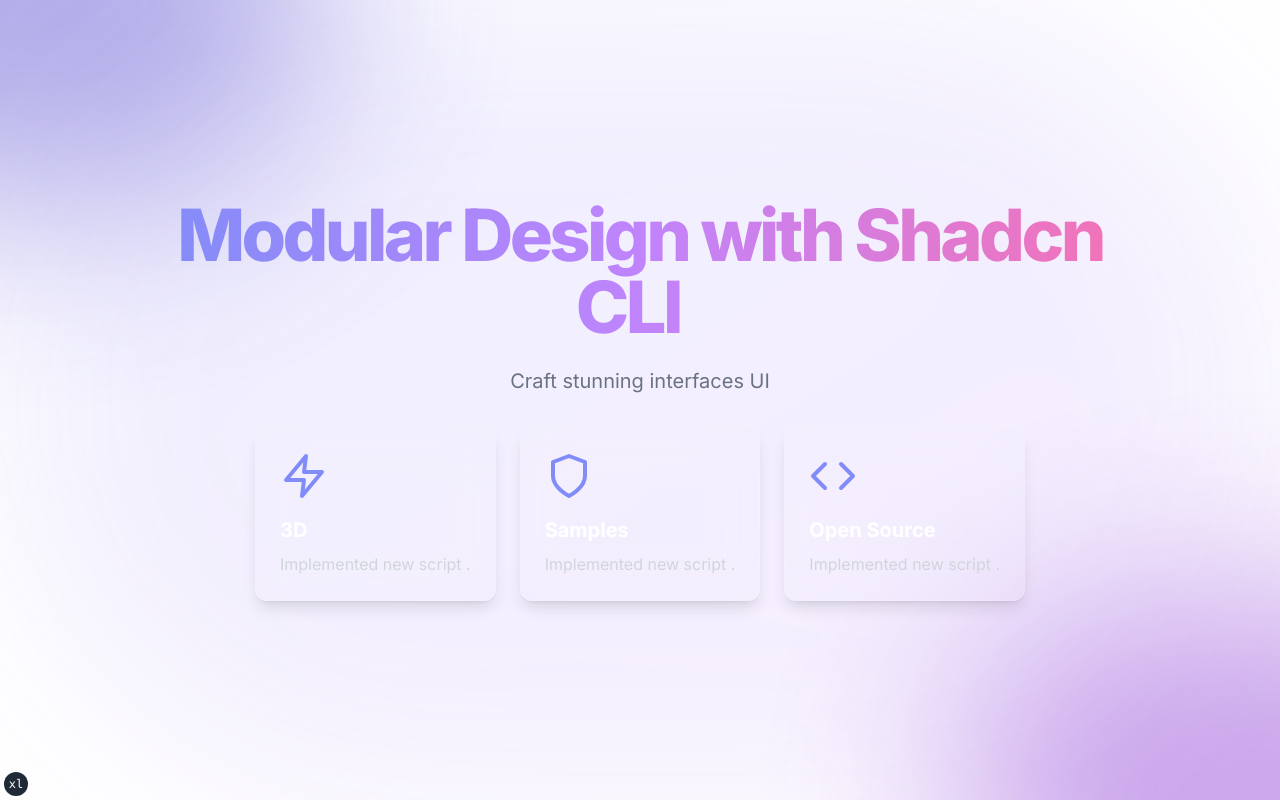
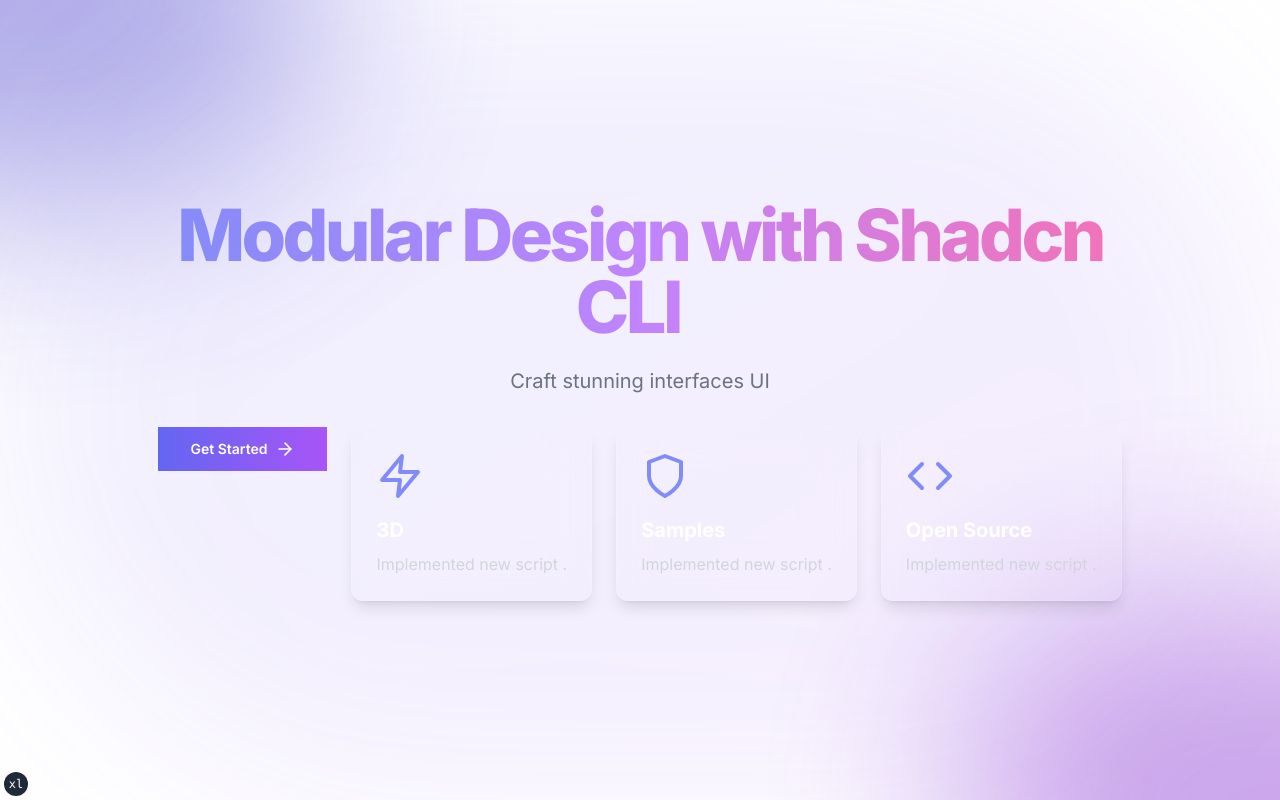
Before and after one commit to TomasLonnblad/tl999, a Next.js app: page / in a window 1280 px wide. Built offline with nearby package versions, Linux system fonts and the light colour scheme.

Commit message:
Add MotionLink for dashboard navigation
Added a MotionLink component for navigation to the dashboard with hover and tap effects.

```diff
--- a/components/animated-landing.tsx
+++ b/components/animated-landing.tsx
@@ -94,6 +94,19 @@
             transition={{ duration: 0.8, delay: 0.8 }}
           >
 
+
+            <MotionLink
+              href="/dashboard"
+              className={buttonVariants({ size: "lg", variant: "default" }) + " bg-gradient-to-r from-indigo-500 to-purple-500 text-white font-semibold px-8 py-4 rounded-full"}
+              whileHover={{ scale: 1.05, boxShadow: "0 0 15px rgba(139, 92, 246, 0.5)" }}
+              whileTap={{ scale: 0.95 }}
+            >
+              Get Started
+              <ArrowRight className="ml-2 h-5 w-5" />
+            </MotionLink>
+
+
+
           <a href="https://tomaslonnblad.github.io/tleeee">
             <FeatureCard feature="3D" icon={Zap} delay={1.2} /></a>
              <a href="https://tomaslonnblad-tl9999-tb7w.bolt.host/dashboard/motion4/app">
```
